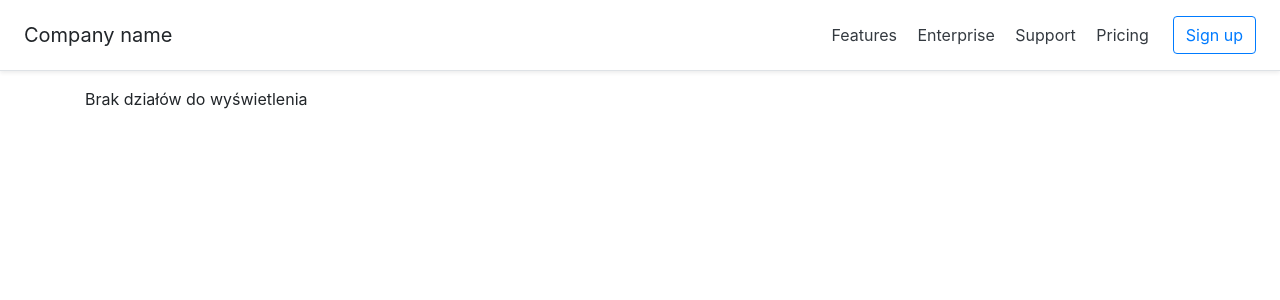
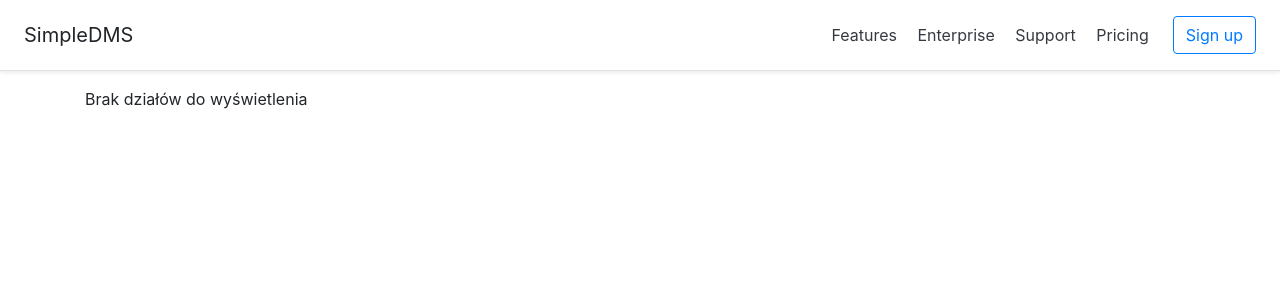
Before and after one commit to ymmotec/SimpleDMS, a Django app: page /dms/ in a window 1280 px wide. Shown: the top 300 px of the page. Run offline with Django 3.2, Linux system fonts and the light colour scheme; data that the repository does not hold is empty; some libraries are stand-ins or nearby versions.

Commit message:
Change header title in layout.html

```diff
--- a/dms/templates/layout.html
+++ b/dms/templates/layout.html
@@ -37,7 +37,7 @@
 <body>
 
 <div class="d-flex flex-column flex-md-row align-items-center p-3 px-md-4 mb-3 bg-white border-bottom shadow-sm">
-    <h5 class="my-0 mr-md-auto font-weight-normal">Company name</h5>
+    <h5 class="my-0 mr-md-auto font-weight-normal">SimpleDMS</h5>
     <nav class="my-2 my-md-0 mr-md-3">
         <a class="p-2 text-dark" href="#">Features</a>
         <a class="p-2 text-dark" href="#">Enterprise</a>
```
